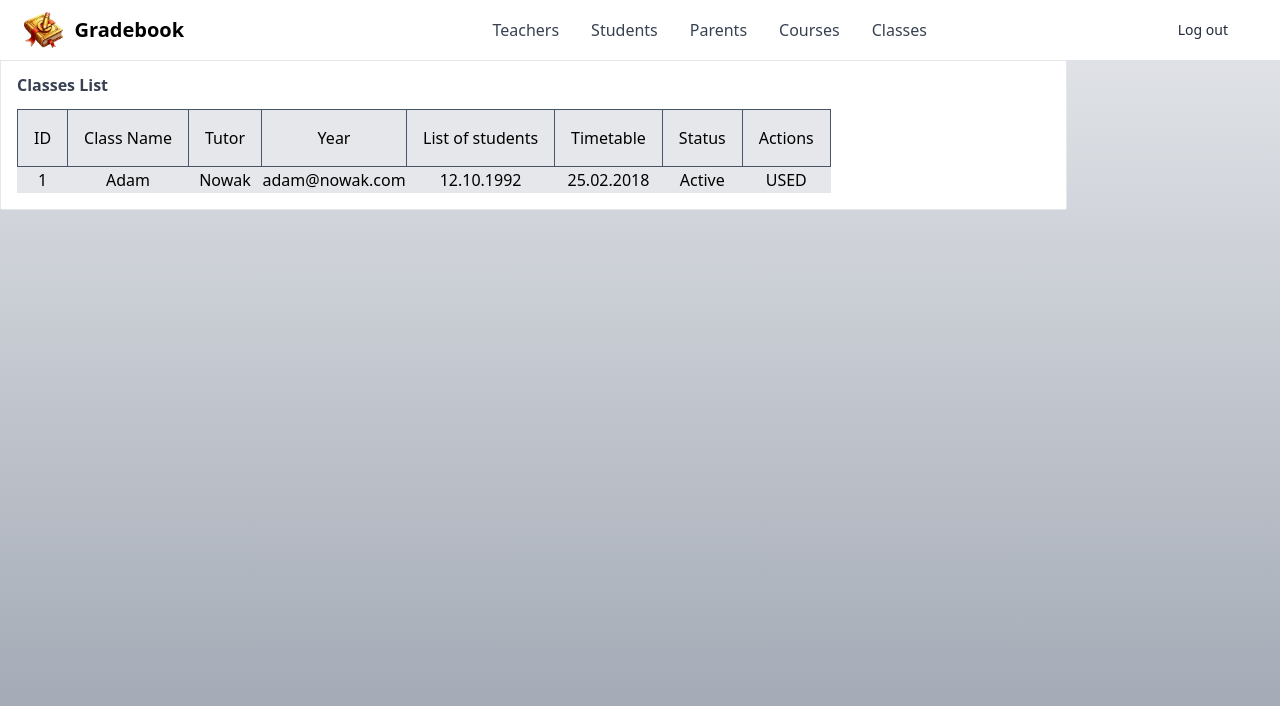
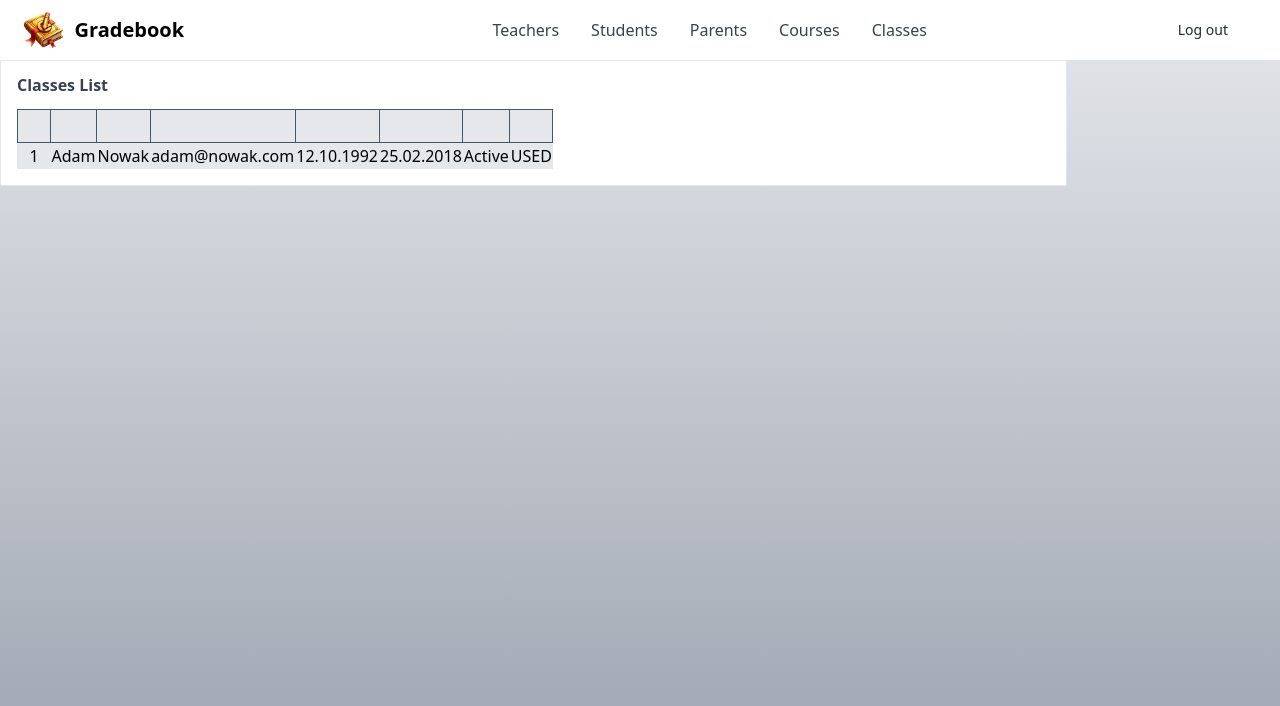
Before and after one commit to JakJaj/Gradebook, a React (Vite) app in the folder frontend/: page /admin/classes in a window 1280 px wide. Shown: the top 706 px of the page. Built offline with nearby package versions, Linux system fonts and the light colour scheme.

Commit message:
fix error key errors

```diff
--- a/frontend/package.json
+++ b/frontend/package.json
@@ -10,6 +10,7 @@
     "preview": "vite preview"
   },
   "dependencies": {
+    "axios": "^1.7.2",
     "react": "^18.2.0",
     "react-dom": "^18.2.0",
     "react-router-dom": "^6.24.0"
--- a/frontend/src/components/App/base-components/topbar/components/Navigation.tsx
+++ b/frontend/src/components/App/base-components/topbar/components/Navigation.tsx
@@ -6,7 +6,7 @@ import InactiveNavigationPage from "./buttons/InactiveNavigationPage";
 function Navigation(props) {
     const buttonText = (names) => {
         return names.map((buttonText) => (
-            <InactiveNavigationPage text={buttonText.title} link={buttonText.link}/>
+            <InactiveNavigationPage text={buttonText.title} link={buttonText.link} key={buttonText.id}/>
         ));
     };
 
--- a/frontend/src/components/pages/admin/adminContent.ts
+++ b/frontend/src/components/pages/admin/adminContent.ts
@@ -1,25 +1,30 @@
 const adminContent = [
     {
+        id: 1,
         title: "Teachers",
         description : "In this section, you can add, update, or remove teacher profiles. You can assign subjects to teachers, and update their contact informations.",
         link: "/admin/teachers/"
     },
     {
+        id: 2,
         title: "Students",
         description : "This section allows you to enroll new students, update existing student information, and remove students from the system. Also you can assign students to different classes.",
         link: "/admin/students/"
     },
     {
+        id: 3,
         title: "Parents",
         description : "Here, you can add, update, or remove parent profiles. You can link parents to their children, update their contact details. So that they will get informations about all their childrens. ",
         link: "/admin/parents/"
     },
     {
+        id: 4,
         title: "Courses",
         description : "In this section, you can create new courses, update course details, and delete courses. You can assign teachers and students to courses, and manage course materials.",
         link: "/admin/courses/"
     },
     {
+        id: 5,
         title: "Classes",
         description : "This section allows you to organize and manage different classes. You can create new classes, assign teachers and students, and update class schedules and locations.",
         link: "/admin/classes/"
--- a/frontend/src/components/pages/admin/subwindows/common-components/CRUDList.tsx
+++ b/frontend/src/components/pages/admin/subwindows/common-components/CRUDList.tsx
@@ -9,7 +9,7 @@ function CRUDList(props){
 
     const renderColumns = (columns):any => (
         columns.map((column) => (
-            <td className="border border-slate-600 hover:bg-gray-300 p-4">{column}</td>
+            <td className="border border-slate-600 hover:bg-gray-300 p-4" key={column.id}> {column.text}</td>
     )))
 
 
@@ -18,9 +18,11 @@ function CRUDList(props){
             <strong className="text-gray-700 fonr-medium">{props.type} List</strong>
             <div className="mt-3">
                 <table className="table-auto text-center border-sepparate bg-gray-200">
-                    <tr>
-                        {renderColumns(columns)}
-                    </tr>
+                    <thead>
+                        <tr>
+                            {renderColumns(columns)}
+                        </tr>
+                    </thead>
                     <tbody>
                         <tr>
                             <td>1</td>
```
Also changed, not shown: 1 other file (tests, documents, lock files or other folders).
